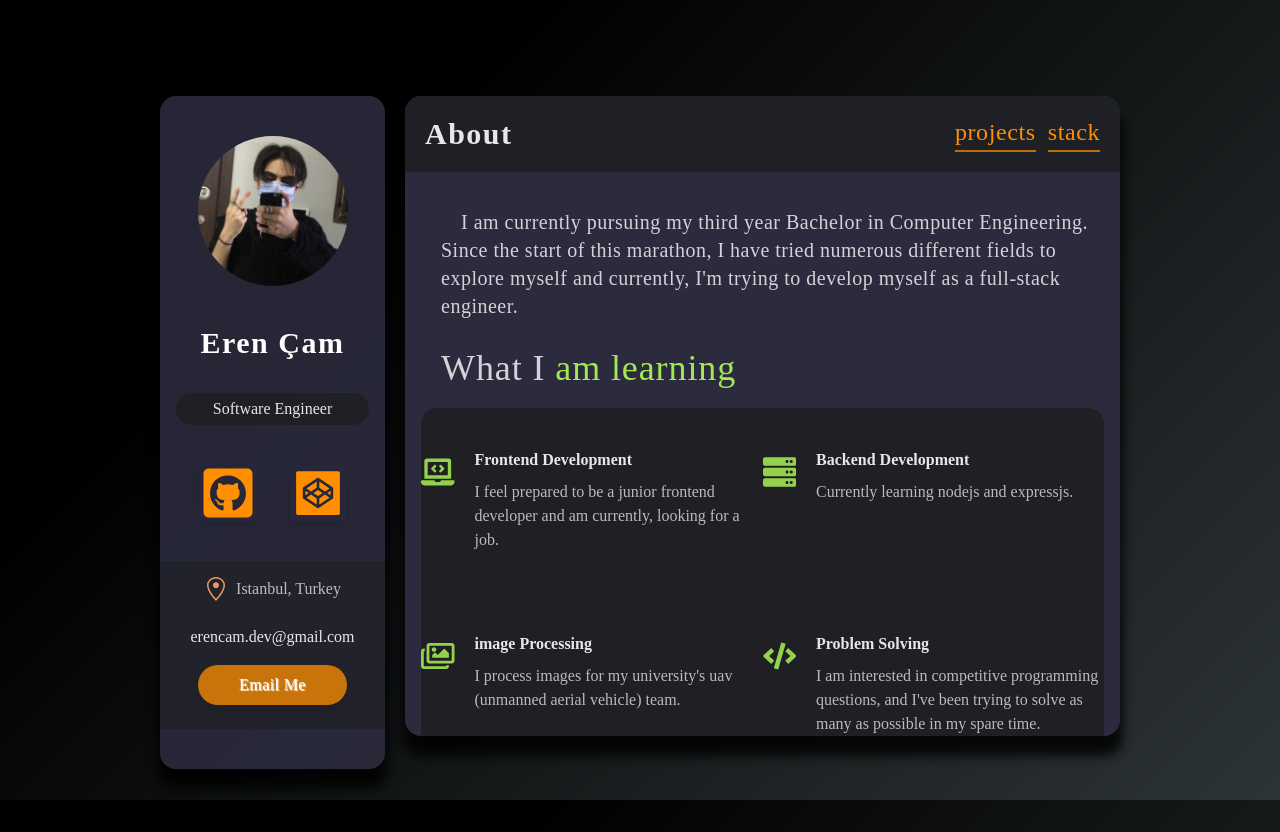
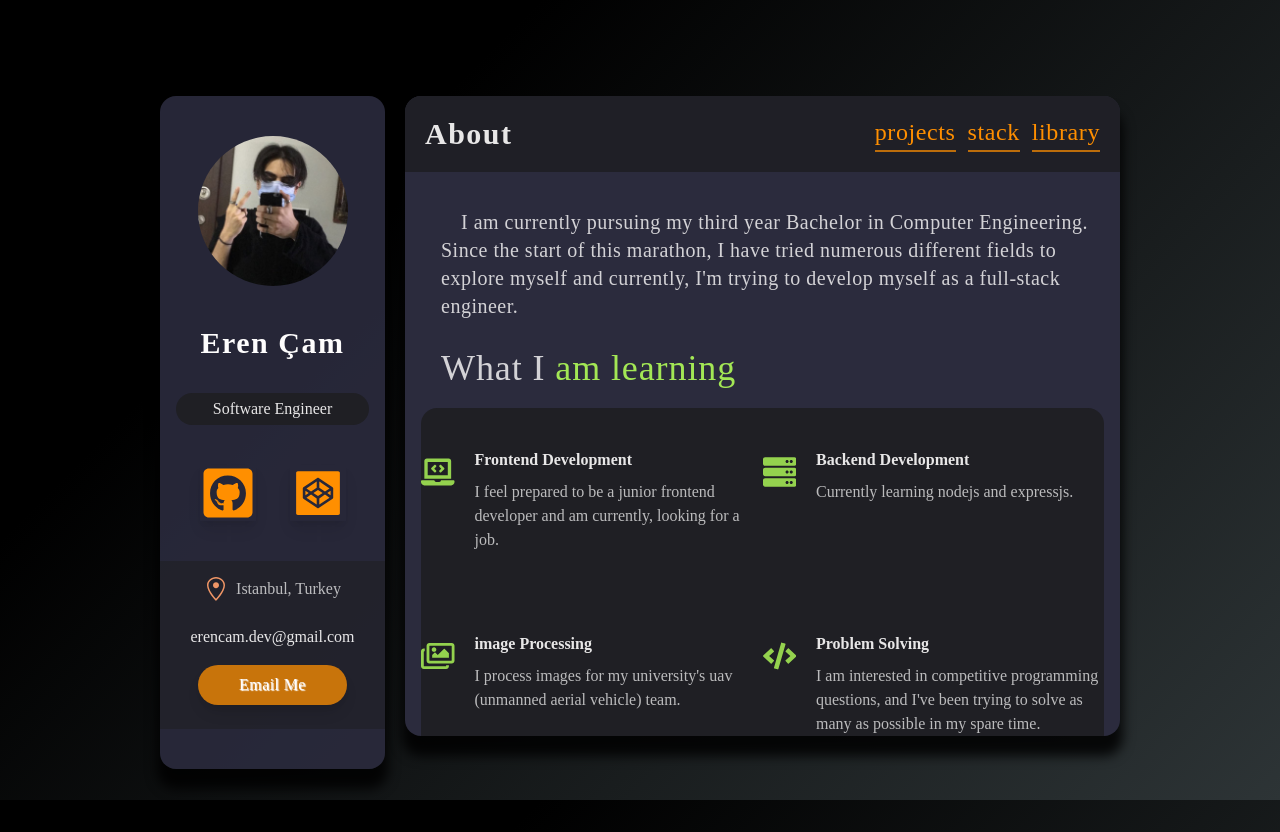
Before and after one commit to noctispine/portfolio, a Next.js app: page / in a window 1280 px wide. Built offline with nearby package versions, Linux system fonts and the light colour scheme; a web font is replaced by a local one.

Commit message:
add library path

```diff
--- a/components/Navbar.tsx
+++ b/components/Navbar.tsx
@@ -45,7 +45,9 @@ const Navbar = () => {
       ? setContent("about")
       : pathname === "/projects"
       ? setContent("projects")
-      : setContent("stack");
+      : pathname === '/stack'
+      ? setContent("stack")
+      : setContent('library')
   }, [pathname]);
 
   return (
@@ -72,6 +74,12 @@ const Navbar = () => {
           name="stack"
           route="/stack"
         />
+        <NavItem
+          content={content}
+          setContent={setContent}
+          name="library"
+          route="/library"
+        />
       </div>
     </div>
   );
```
